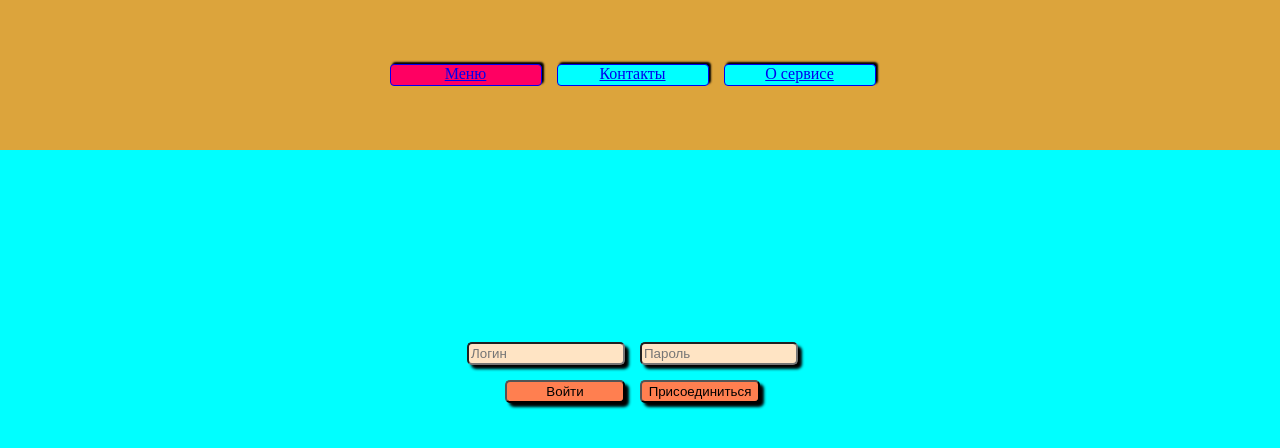
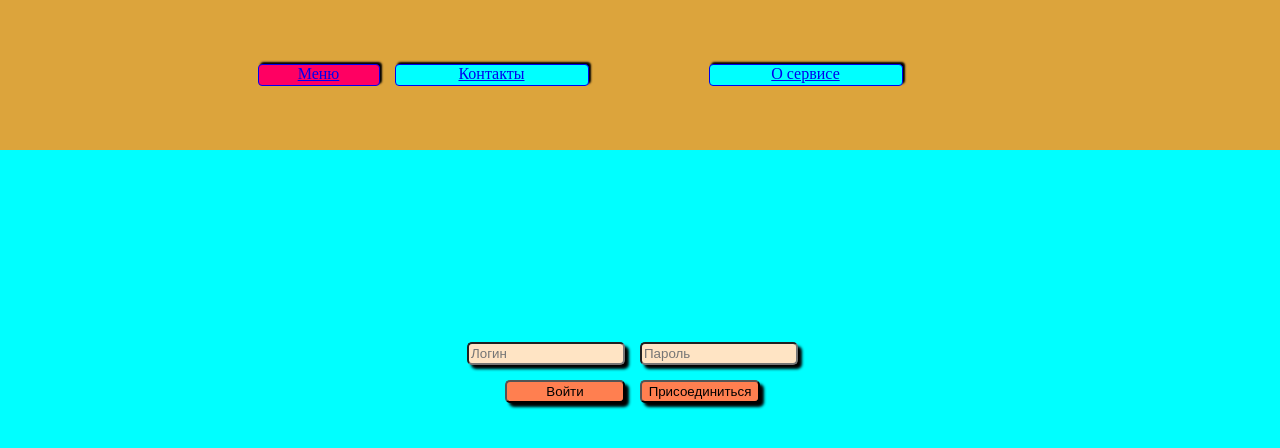
Before and after one commit to i-petr/knopki, a plain HTML site: page index.html in a window 1280 px wide. In both pictures the pointer is over the link "Меню". Drawn offline with Linux system fonts and the light colour scheme.

Commit message:
Добавил единицы измерения

```diff
--- a/menu.css
+++ b/menu.css
@@ -8,18 +8,18 @@
 }
 
 .menu a {
-    width: 150px;
+    width: 15vmax;
     height: 20px;
     background-color: aqua;
     text-align: center;
-    margin-right: 15px;
+    margin-right: 15vmin;
     border-radius: 4px;
     box-shadow: 2px -2px 2px #000;
     border: 1px solid;
 }
 
 .menu a:hover {
-    width: 150px;
+    width: 15vh;
     height: 20px;
     background-color: rgb(255, 0, 98);
     text-align: center;
--- a/page.css
+++ b/page.css
@@ -35,7 +35,7 @@ input[type="text"]:focus {
 
 .input input:hover {
     margin: 0 15px 0 0;
-    width: 150px;
+    width: 15rem;
     height: 1.3em;
     border-radius: 5px;
     background-color: red;
@@ -63,7 +63,7 @@ input[type="text"]:focus {
 .button button:hover {
     margin: 15px 15px 0 0;
     border-radius: 5px;
-    width: 120px;
+    width: 12vw;
     height: 1.7em;
     background-color: green;
     box-shadow: 4px 4px 3px #000;
```
